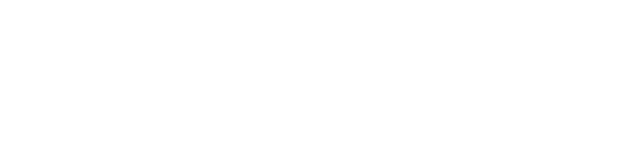
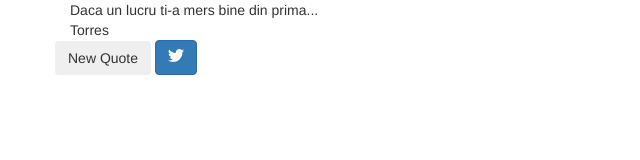
Before and after one commit to brospresident/random-quote-machine, a plain HTML site: page index.html in a window 1280 px wide. Shown: the whole page, without its empty margins (0-640 px from the left). Drawn offline with nearby package versions, Linux system fonts and the light colour scheme.

Commit message:
Update index.html

```diff
--- a/index.html
+++ b/index.html
@@ -1,8 +1,26 @@
 <!DOCTYPE html>
 <html>
     <head>
+        <link rel="stylesheet" href="https://maxcdn.bootstrapcdn.com/bootstrap/3.4.1/css/bootstrap.min.css">
         <title>Random quote machine made by Andrei Radu</title>
     </head>
+
+    <body>
+        <div id = "wrapper" class = "container">
+            <div id = "quote-box">
+                <div id = "text">Daca un lucru ti-a mers bine din prima...</div>
+                <div id = "author">Torres</div>
+                <div class = "row">
+                    <button type="button" class="btn btn-secondary" id = "new-quote">New Quote</button>
+                    <a href = "" class="btn btn-primary"><svg xmlns="http://www.w3.org/2000/svg" width="16" height="16" fill="currentColor" class="bi bi-twitter" viewBox="0 0 16 16">
+                        <path d="M5.026 15c6.038 0 9.341-5.003 9.341-9.334 0-.14 0-.282-.006-.422A6.685 6.685 0 0 0 16 3.542a6.658 6.658 0 0 1-1.889.518 3.301 3.301 0 0 0 1.447-1.817 6.533 6.533 0 0 1-2.087.793A3.286 3.286 0 0 0 7.875 6.03a9.325 9.325 0 0 1-6.767-3.429 3.289 3.289 0 0 0 1.018 4.382A3.323 3.323 0 0 1 .64 6.575v.045a3.288 3.288 0 0 0 2.632 3.218 3.203 3.203 0 0 1-.865.115 3.23 3.23 0 0 1-.614-.057 3.283 3.283 0 0 0 3.067 2.277A6.588 6.588 0 0 1 .78 13.58a6.32 6.32 0 0 1-.78-.045A9.344 9.344 0 0 0 5.026 15z"/>
+                      </svg></i></a>
+                </div>
+
+            </div>
+
+        </div>
+    </body>
 
 </html>
 
```
